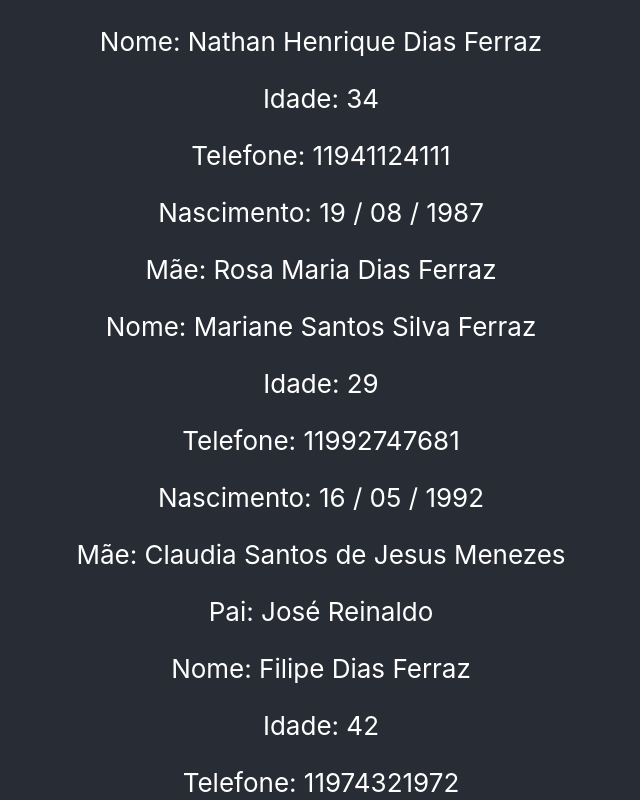
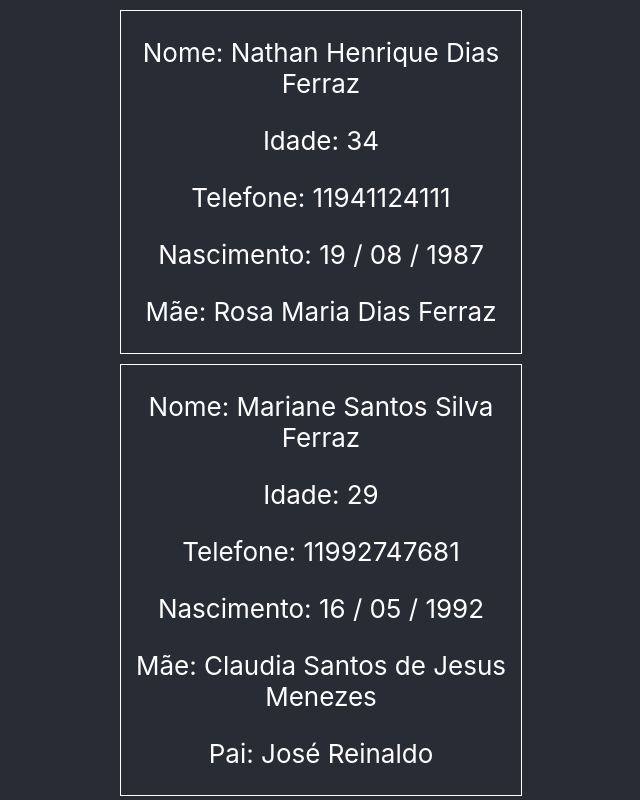
Before and after one commit to FerrazNathan/aulas-react, a React (Create React App) app in the folder my-app/: page / in a window 1280 px wide. Shown: the top 800 px of the page, without its empty margins (319-959 px from the left). Built offline with nearby package versions, Linux system fonts and the light colour scheme.

Commit message:
configuraçao dos cards

```diff
--- a/my-app/src/App.css
+++ b/my-app/src/App.css
@@ -26,3 +26,17 @@ code {
   font-size: calc(10px + 2vmin);
   color: white;
 }
+
+.App-card{
+  border: 1px solid #FFF;
+  margin: 10px;
+  display: flex;
+  flex-direction: column;
+  justify-content: start;
+  width: 400px;
+  height: 100%;
+}
+
+.Card-text{
+
+}
--- a/my-app/src/components/ ListData/index.jsx
+++ b/my-app/src/components/ ListData/index.jsx
@@ -1,9 +1,10 @@
 import React from 'react'
-
+import '../../App.css';
 
 export default function ListData({ item }) {
   return (
-    <div>
+    <div className='App-card'>
+      <div className='Card-text'>
         <p>Nome: {item.name}</p>
         <p>Idade: {item.age}</p>
         <p>Telefone: {item.fone}</p>
@@ -11,5 +12,6 @@ export default function ListData({ item }) {
         <p>Mãe: {item.name_mother}</p>
         {item.name_father && <p>Pai: {item.name_father}</p>}
       </div>
+    </div>
   )
 }
```
Also changed, not shown: my-app/src/components/Card/index.jsx (deleted, +0 -15 lines). Lines whose indentation alone changed are shown as unchanged.
